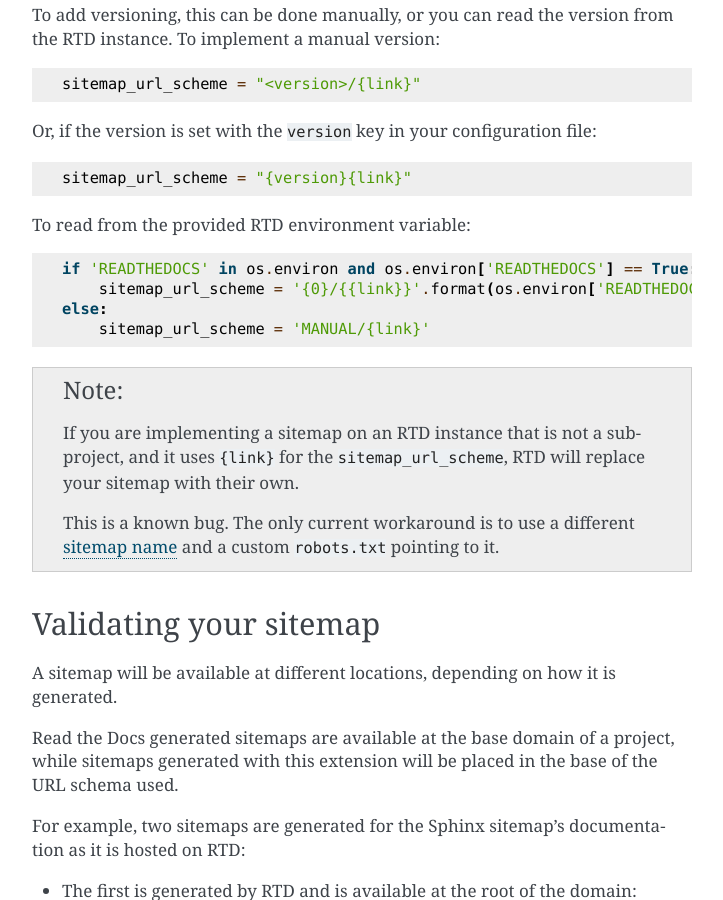
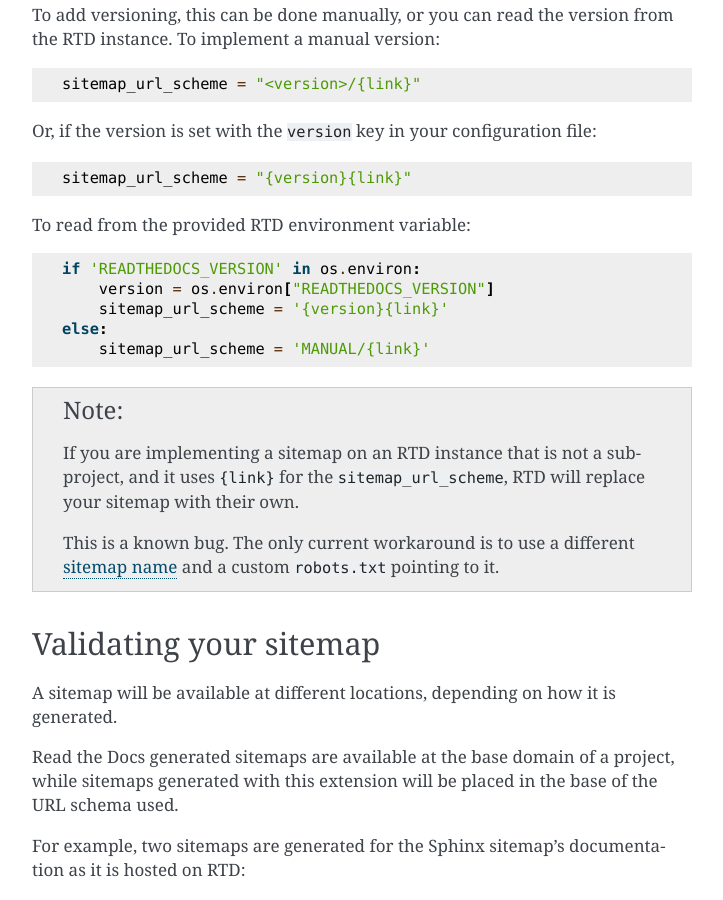
Before and after one commit to canonical/sphinx-docs-starter-pack, a Sphinx documentation site: the page built from docs/how-to/set-up-sitemaps.rst, in a window 1280 px wide and 900 px high, scrolled down 1025 px. Shown: the whole window, without its empty margins (388-1111 px from the left). Built offline with Sphinx 7.4.7, drawn with Linux system fonts in a browser that asks for light colours; pages that are not in the unit, such as notebooks, are missing from menus.

Commit message:
fix: RTD versioned sitemaps (#392)
* docs: update toctree reference

* feat: add sitemap support

* docs: add changelog entry and bump version

* Update docs/how-to/set-up-sitemaps.rst

Co-authored-by: tang-mm <3333407+tang-mm@users.noreply.github.com>

* feat: update sitemap documentation

* fix: spelling

* Update docs/how-to/set-up-sitemaps.rst

* fix: formatting

* docs: add link to sitemap config from docs

* Update docs/conf.py

* Update set-up-sitemaps.rst

* Update conf.py

* fix: RTD versioned sitemaps

---------

Co-authored-by: tang-mm <3333407+tang-mm@users.noreply.github.com>

```diff
--- a/docs/conf.py
+++ b/docs/conf.py
@@ -184,8 +184,9 @@ html_baseurl = 'https://canonical-starter-pack.readthedocs-hosted.com/'
 
 # When configured with RTD variables, check for RTD environment so manual runs succeed:
 
-if 'READTHEDOCS' in os.environ and os.environ['READTHEDOCS'] == True:
-    sitemap_url_scheme = '{0}/{{link}}'.format(os.environ['READTHEDOCS_VERSION'])
+if 'READTHEDOCS_VERSION' in os.environ:
+    version = os.environ["READTHEDOCS_VERSION"]
+    sitemap_url_scheme = '{version}{link}'
 else:
     sitemap_url_scheme = 'MANUAL/{link}'
 
--- a/docs/how-to/set-up-sitemaps.rst
+++ b/docs/how-to/set-up-sitemaps.rst
@@ -65,8 +65,9 @@ Or, if the version is set with the ``version`` key in your configuration file:
 
 To read from the provided RTD environment variable::
 
-    if 'READTHEDOCS' in os.environ and os.environ['READTHEDOCS'] == True:
-        sitemap_url_scheme = '{0}/{{link}}'.format(os.environ['READTHEDOCS_VERSION'])
+    if 'READTHEDOCS_VERSION' in os.environ:
+        version = os.environ["READTHEDOCS_VERSION"]
+        sitemap_url_scheme = '{version}{link}'
     else:
         sitemap_url_scheme = 'MANUAL/{link}'
 
```
